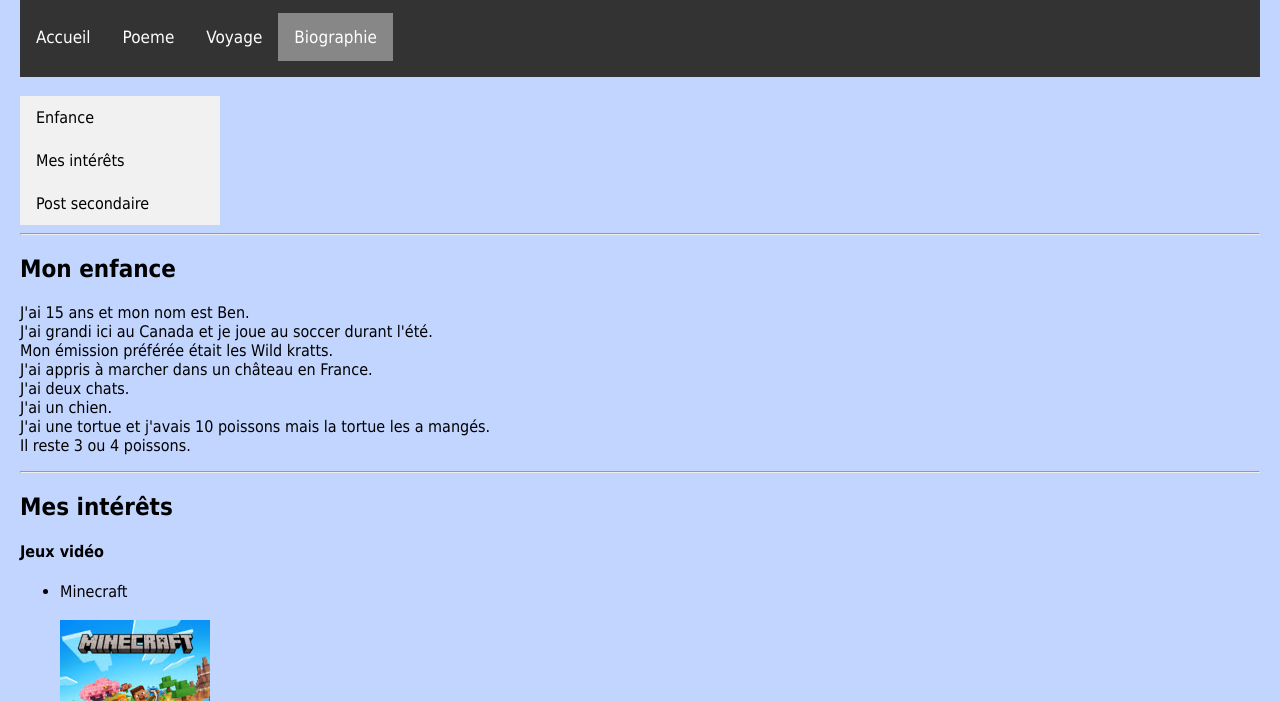
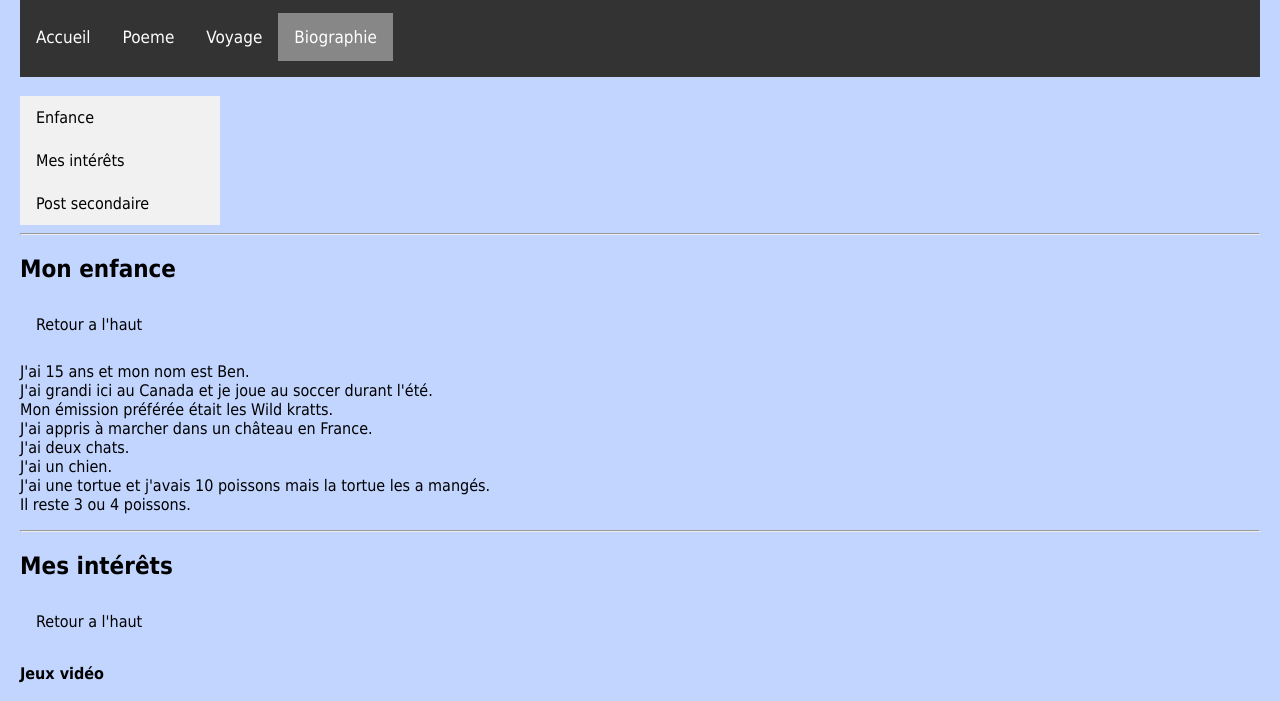
Before and after one commit to briben06-cell/briben06-cell.github.io, a plain HTML site: page biographie.html in a window 1280 px wide. Shown: the part 84-785 px from the top of the page. Drawn offline with Linux system fonts and the light colour scheme.

Commit message:
Add files via upload

```diff
--- a/biographie.html
+++ b/biographie.html
@@ -11,6 +11,7 @@
     <body style="background-color: #C2D5FF;">
 
       <h1>Ma biographie</h1>
+	  <a name="haut"></a>
 	  <nav class="navbar">
       <ul>
 	  <li><p><a href="index.html">Accueil</a></p></li>
@@ -22,6 +23,7 @@
 	  <nav class="fun">
 	  <br>
       <ul>
+	  <a href="#haut"></a>
       <li><a href="#enfance">Enfance</a></li>
       <li><a href="#intérêts">Mes intérêts</a></li>
       <li><a href="#secondaire">Post secondaire</a></li>
@@ -30,6 +32,11 @@
 
       <hr>
       <h2><a name="enfance"></a>Mon enfance</h2>
+	  <nav class="funer">
+	  <ul>
+	  <li><a href="#haut">Retour a l'haut</a></li>
+	  </ul>
+	  </nav>
 	  <p>J'ai 15 ans et mon nom est Ben.<br>
 	  J'ai grandi ici au Canada et je joue au soccer durant l'été. <br>
 	  Mon émission préférée était les Wild kratts.<br>
@@ -41,6 +48,11 @@
 
       <hr>
       <h2><a name="intérêts"></a>Mes intérêts</h2>
+	  <nav class="funer">
+	  <ul>
+	  <li><a href="#haut">Retour a l'haut</a></li>
+	  </ul>
+	  </nav>
 	  <h4>Jeux vidéo </h4>
 	  <ul>
 	  <li>Minecraft</li>
@@ -63,6 +75,11 @@
 	  <img src="images/sail.jpg" alt="voiler">
       <hr>
       <h2><a name="secondaire"></a>Post secondaire</h2>
+	 <nav class="funer">
+	  <ul>
+	  <li><a href="#haut">Retour a l'haut</a></li>
+	  </ul>
+	  </nav>
 	  <p>Je veux aller à l'université donc à l'école je prends des cours de mathématique et science pour allé dans un de c'est domine mes pas la biologie.</p>
 	  <!-- https://www.universityrankings.ch/fr/institutions/id683-university_of_ottawa-canada -->
 	  <img src="images/uottawa.png" width="250" >
--- a/css/index.css
+++ b/css/index.css
@@ -73,3 +73,18 @@ width: 500px;
 body {
 margin: 20px;
 }
+
+.funer ul {
+  list-style-type: none;
+  margin: 0;
+  padding: 0;
+  width: 200px;
+  background-color: #C2D5FF;
+}
+
+li a {
+  display: block;
+  color: black;
+  padding: 12px 16px;
+  text-decoration: none;
+}
```
